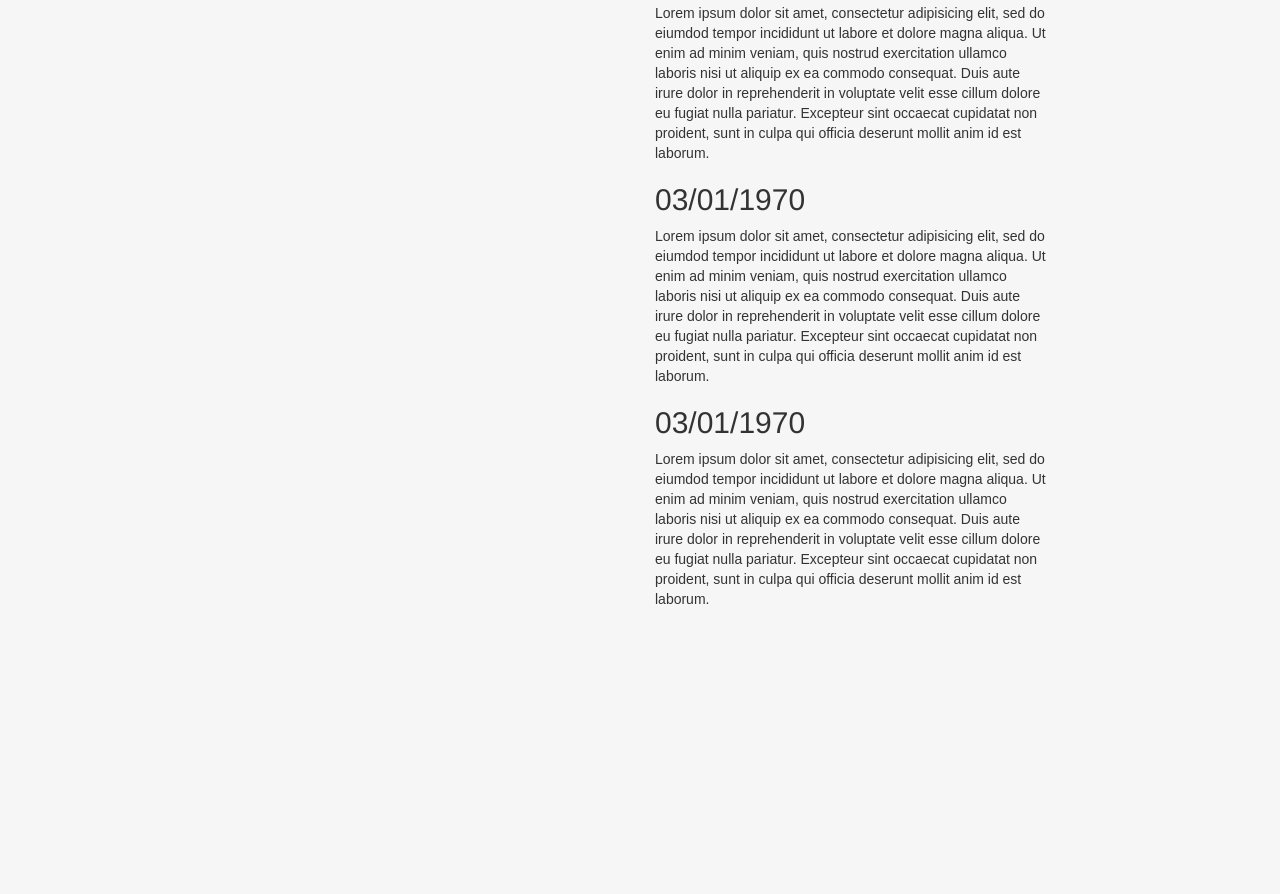
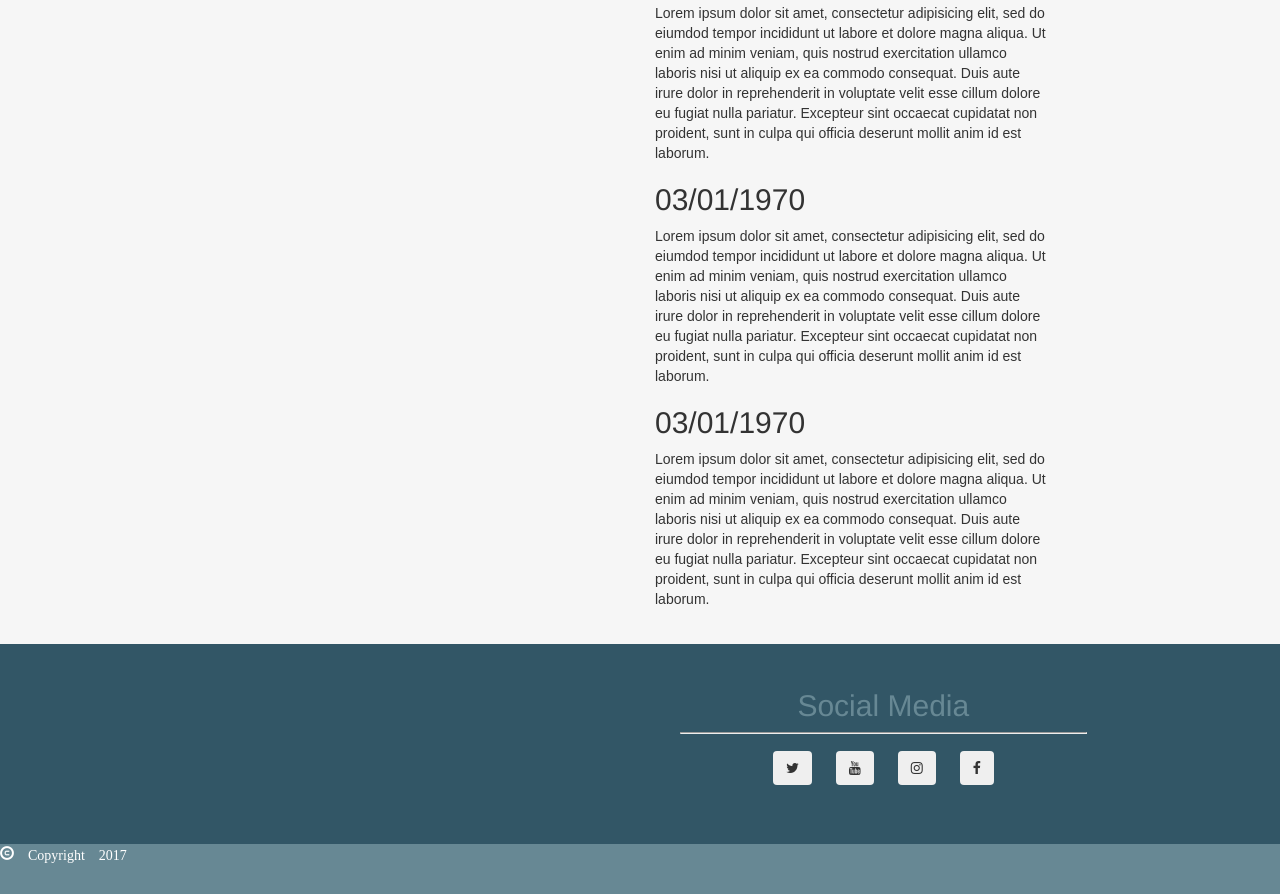
Before and after one commit to Nismo191/thehatstandswansea, a plain HTML site: page www/index.html in a window 1280 px wide. Shown: the part 1209-2103 px from the top of the page. Before the commit the page ends 1828 px from the top, so only its background shows below. Drawn offline with nearby package versions, Linux system fonts and the light colour scheme; a script that the page names is missing.

Commit message:
Added footer /social media buttons

```diff
--- a/www/index.html
+++ b/www/index.html
@@ -5,6 +5,7 @@
   <title>The Hat Stand</title>
   <link href="https://fonts.googleapis.com/css?family=Open+Sans|Poppins" rel="stylesheet">
   <link rel="stylesheet" href="https://maxcdn.bootstrapcdn.com/bootstrap/3.3.7/css/bootstrap.min.css" integrity="sha384-BVYiiSIFeK1dGmJRAkycuHAHRg32OmUcww7on3RYdg4Va+PmSTsz/K68vbdEjh4u" crossorigin="anonymous">
+  <link href="https://maxcdn.bootstrapcdn.com/font-awesome/4.7.0/css/font-awesome.min.css" rel="stylesheet">
   <script src="https://maxcdn.bootstrapcdn.com/bootstrap/3.3.7/js/bootstrap.min.js" integrity="sha384-Tc5IQib027qvyjmdfHjOMaLkfuWVxZxUPnCJA7l2mCWNIpG9mGCD8wGNIcPD7Txa" crossorigin="anonymous"></script>
   <link href="styles/main.css" rel="stylesheet">
     <script
@@ -40,9 +41,9 @@
   <div class="parallax"></div>
   <hr>
   <div class="content-container row">
-    <div class="col-md-4 col-md-offset-2">
+    <div class="col-md-4 col-md-offset-2 twitter-timeline">
       <h1>Twitter</h1>
-      <a class="twitter-timeline" href="https://twitter.com/LIRIK">Tweets by LIRIK</a> <script async src="https://platform.twitter.com/widgets.js" charset="utf-8"></script>
+      <a class="twitter-timeline" data-height="800px" href="https://twitter.com/LIRIK">Tweets by LIRIK</a> <script async src="https://platform.twitter.com/widgets.js" charset="utf-8"></script>
     </div>
     <div class="col-md-4">
       <h1>Coming Events</h1>
@@ -77,5 +78,21 @@
     </div>
   </div>
 
+  <div class="footer row">
+    <div class="col-md-4 col-md-offset-2">
+
+    </div>
+    <div class="col-md-4 social-btns">
+      <h2>Social Media</h2>
+      <hr>
+      <button type="button" onclick="location.href='http://www.twitter.com';" class="btn btn-tw"><i class="fa fa-twitter"></i></button>
+      <button type="button" onclick="location.href='http://www.instagram.com';" class="btn btn-yt"><i class="fa fa-youtube"></i></button>
+      <button type="button" onclick="location.href='http://www.youtube.com';" class="btn btn-ins"><i class="fa fa-instagram"></i></button>
+      <button type="button" onclick="location.href='http://www.facebook.com';" class="btn btn-fb"><i class="fa fa-facebook"></i></button>
+    </div>
+  </div>
+  <div class="footer-base">
+    <span class="glyphicon glyphicon-copyright-mark" aria-hidden="true"> Copyright 2017</span>
+  </div>
 </body>
 </html>
--- a/www/styles/main.scss
+++ b/www/styles/main.scss
@@ -113,14 +113,10 @@ hr {
 .content-container{
   background-color: $bg-color;
   overflow-y: hidden;
-  //height: 100vh;
   width: 100%;
-  box-shadow: 0px 3px 3px #1e1e1e;
   padding: 0;
   z-index: 99;
   margin-left: 0px;
-
-
 
 
   p{
@@ -196,3 +192,28 @@ nav#nav-mobile {
   nav#nav-mobile {
     display: block; }
 }
+
+
+.footer{
+  margin-top: 25px;
+  height:200px;
+  background-color: $primary-color;
+}
+
+.social-btns{
+  text-align: center;
+  display: inline-block;
+  margin: 25px 25px 25px 25px;
+  h2{
+    color: $secondary-color-light;
+  }
+  .btn{
+    margin: 10px;
+  }
+}
+
+.footer-base{
+  height:50px;
+  background-color: $secondary-color-light;
+  color: #fff;
+}
```
Also changed, not shown: www/styles/main.css, 1 other file.
